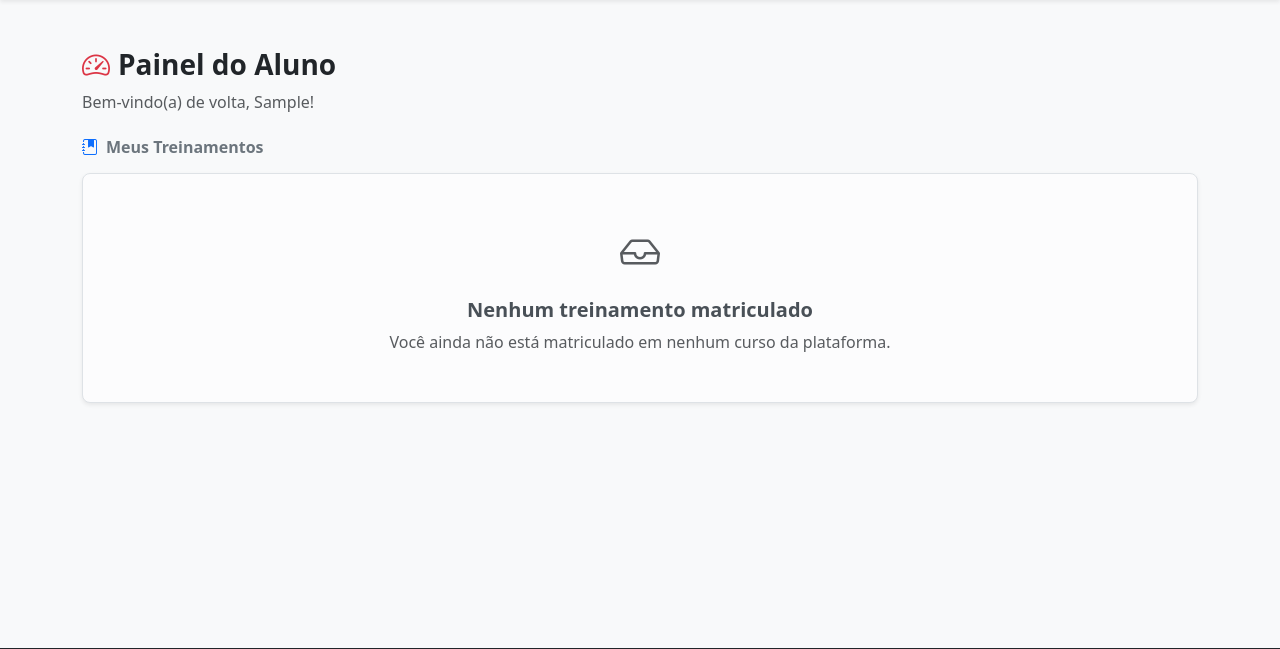
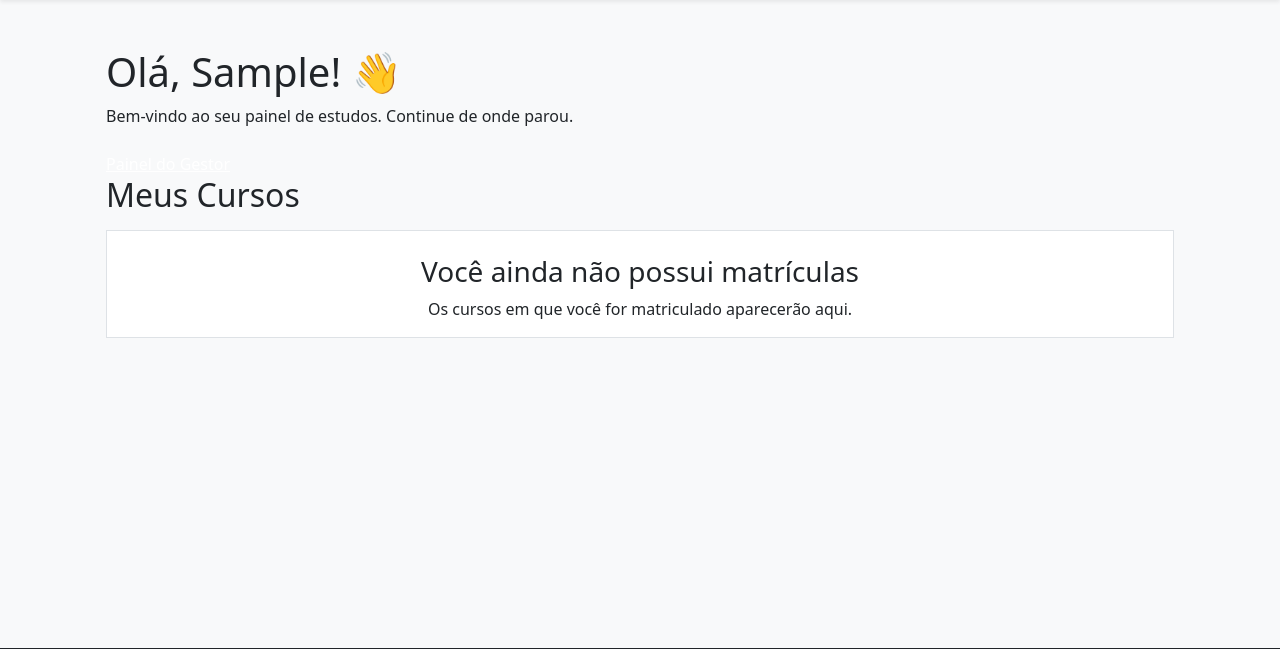
Before and after one commit to matheusbarbosatech/imutavel-fire-lms, a Django app: page /courses/dashboard/ in a window 1280 px wide. Shown: the part 80-729 px from the top of the page. Run offline with Django 5.2, Linux system fonts and the light colour scheme; the visitor is signed in with stand-in values (Sample User, id 1); data that the repository does not hold is empty.

Commit message:
🐛 Corrigindo Erro 500 no painel do aluno (removendo variáveis antigas)

```diff
--- a/apps/courses/templates/courses/student_dashboard.html
+++ b/apps/courses/templates/courses/student_dashboard.html
@@ -1,81 +1,77 @@
 {% extends 'base.html' %}
-
-{% block title %}Painel Operacional - IMUTÁVEL FIRE{% endblock %}
+{% load static %}
 
 {% block content %}
-<div class="mb-4">
-    <h3 class="fw-bold text-dark"><i class="bi bi-speedometer2 text-danger me-2"></i>Painel do Aluno</h3>
-    <p class="text-muted mb-0">Bem-vindo(a) de volta, {{ user.first_name|default:user.username }}!</p>
-</div>
+<div class="max-w-7xl mx-auto px-4 sm:px-6 lg:px-8 py-10">
 
-<!-- 🔔 ÁREA DE NOTIFICAÇÕES (Gatilho da Gamificação e Simulado) -->
-{% if unread_notifications %}
-    <div class="mb-4">
-        <h6 class="fw-bold text-secondary mb-3"><i class="bi bi-bell-fill text-warning me-2"></i>Notificações Recentes</h6>
-        <div class="d-flex flex-column gap-2">
-            {% for notif in unread_notifications %}
-                <div class="alert alert-info d-flex align-items-center shadow-sm border-0 mb-0 py-2" role="alert">
-                    <i class="bi {{ notif.icon }} fs-3 me-3 text-primary"></i>
-                    <div>
-                        <strong class="d-block">{{ notif.title }}</strong>
-                        <span class="small">{{ notif.message }}</span>
+    <!-- Cabeçalho -->
+    <div class="mb-10 flex flex-col md:flex-row md:items-center md:justify-between">
+        <div>
+            <h1 class="text-3xl font-extrabold text-gray-900">
+                Olá, <span class="text-fire-red">{{ user.first_name|default:user.username }}</span>! 👋
+            </h1>
+            <p class="text-gray-600 mt-2">Bem-vindo ao seu painel de estudos. Continue de onde parou.</p>
+        </div>
+        {% if user.is_superuser %}
+        <div class="mt-4 md:mt-0">
+            <a href="/admin/" class="bg-gray-900 hover:bg-gray-800 text-white px-6 py-3 rounded-lg font-bold shadow-md transition">
+                <i class="fa-solid fa-gear mr-2"></i> Painel do Gestor
+            </a>
+        </div>
+        {% endif %}
+    </div>
+
+    <!-- Seção: Meus Cursos Matriculados -->
+    <h2 class="text-2xl font-bold text-gray-800 border-b border-gray-200 pb-2 mb-6">
+        <i class="fa-solid fa-graduation-cap text-fire-red mr-2"></i> Meus Cursos
+    </h2>
+
+    {% if enrollments %}
+        <div class="grid grid-cols-1 md:grid-cols-2 lg:grid-cols-3 gap-6 mb-12">
+            {% for enrollment in enrollments %}
+            <div class="bg-white rounded-2xl shadow-sm border border-gray-100 overflow-hidden hover:shadow-lg transition-shadow duration-300 flex flex-col">
+                <div class="h-3 bg-fire-red w-full"></div>
+                <div class="p-6 flex-1 flex flex-col">
+                    <h3 class="text-xl font-bold text-gray-900 mb-2">{{ enrollment.course.title }}</h3>
+                    <p class="text-gray-600 text-sm mb-6 line-clamp-3">{{ enrollment.course.description }}</p>
+
+                    <div class="mt-auto">
+                        <a href="{% url 'courses:course_detail' enrollment.course.id %}" class="block w-full text-center bg-red-50 hover:bg-fire-red hover:text-white text-fire-red font-semibold py-3 rounded-xl transition duration-300">
+                            Acessar Aulas <i class="fa-solid fa-arrow-right ml-2"></i>
+                        </a>
                     </div>
                 </div>
+            </div>
             {% endfor %}
         </div>
-    </div>
-{% endif %}
+    {% else %}
+        <div class="bg-white p-10 rounded-2xl border border-gray-200 text-center mb-12">
+            <div class="w-16 h-16 bg-gray-100 rounded-full flex items-center justify-center mx-auto mb-4">
+                <i class="fa-solid fa-folder-open text-gray-400 text-2xl"></i>
+            </div>
+            <h3 class="text-lg font-bold text-gray-800">Você ainda não possui matrículas</h3>
+            <p class="text-gray-500 mt-2">Os cursos em que você for matriculado aparecerão aqui.</p>
+        </div>
+    {% endif %}
 
-<!-- ⏰ ALERTA DE VENCIMENTO DE RECICLAGEM (NRs e CBMERJ) -->
-{% if expiring_certificates %}
-    <div class="mb-4">
-        <h6 class="fw-bold text-secondary mb-3"><i class="bi bi-exclamation-triangle-fill text-danger me-2"></i>Atenção: Reciclagem Próxima</h6>
-        <div class="d-flex flex-column gap-2">
-            {% for cert in expiring_certificates %}
-                <div class="alert alert-danger d-flex align-items-center shadow-sm border-0 mb-0 py-3" role="alert">
-                    <i class="bi bi-shield-exclamation fs-1 me-3"></i>
-                    <div class="flex-grow-1">
-                        <strong>{{ cert.course.title }}</strong><br>
-                        <span class="small">Sua certificação expira em <b>{{ cert.expires_at|date:"d/m/Y" }}</b>. Renove sua qualificação operacional para manter-se apto!</span>
-                    </div>
-                    <a href="{% url 'courses:course_detail' cert.course.slug %}" class="btn btn-danger btn-sm fw-bold shadow-sm text-nowrap ms-3">
-                        <i class="bi bi-arrow-repeat me-1"></i> Iniciar Reciclagem
-                    </a>
-                </div>
+    <!-- Seção: Cursos Disponíveis para Matrícula -->
+    {% if available_courses %}
+        <h2 class="text-2xl font-bold text-gray-800 border-b border-gray-200 pb-2 mb-6">
+            <i class="fa-solid fa-fire text-orange-500 mr-2"></i> Cursos Disponíveis na Plataforma
+        </h2>
+
+        <div class="grid grid-cols-1 md:grid-cols-2 lg:grid-cols-3 gap-6">
+            {% for course in available_courses %}
+            <div class="bg-white rounded-2xl border border-gray-200 p-6 opacity-75 hover:opacity-100 transition-opacity">
+                <h3 class="text-lg font-bold text-gray-900 mb-2">{{ course.title }}</h3>
+                <p class="text-gray-500 text-sm mb-4 line-clamp-2">{{ course.description }}</p>
+                <button class="w-full bg-gray-100 text-gray-700 font-semibold py-2 rounded-lg cursor-not-allowed">
+                    <i class="fa-solid fa-lock mr-2"></i> Requer Matrícula Administrativa
+                </button>
+            </div>
             {% endfor %}
         </div>
-    </div>
-{% endif %}
+    {% endif %}
 
-<!-- 📚 GRADE DE TREINAMENTOS MATRICULADOS -->
-<h6 class="fw-bold text-secondary mb-3"><i class="bi bi-journal-bookmark-fill text-primary me-2"></i>Meus Treinamentos</h6>
-<div class="row">
-    {% for enrollment in enrollments %}
-        <div class="col-md-4 mb-4">
-            <div class="card h-100 shadow-sm border-0 rounded-3 overflow-hidden">
-                <div class="bg-dark text-white p-3 text-center">
-                    <i class="bi bi-fire text-danger fs-1"></i>
-                </div>
-                <div class="card-body">
-                    <span class="badge bg-danger mb-2">Treinamento Ativo</span>
-                    <h5 class="card-title fw-bold text-dark mb-1">{{ enrollment.course.title }}</h5>
-                    <p class="card-text text-muted small mb-0">{{ enrollment.course.description|truncatewords:15 }}</p>
-                </div>
-                <div class="card-footer bg-white border-top-0 pt-0 pb-3 px-3">
-                    <a href="{% url 'courses:course_detail' enrollment.course.slug %}" class="btn btn-outline-danger w-100 fw-bold">
-                        <i class="bi bi-play-circle-fill me-1"></i> Acessar Treinamento
-                    </a>
-                </div>
-            </div>
-        </div>
-    {% empty %}
-        <div class="col-12">
-            <div class="alert alert-light text-center p-5 border shadow-sm rounded-3">
-                <i class="bi bi-inbox fs-1 text-muted"></i>
-                <h5 class="mt-3 fw-bold">Nenhum treinamento matriculado</h5>
-                <p class="text-muted mb-0">Você ainda não está matriculado em nenhum curso da plataforma.</p>
-            </div>
-        </div>
-    {% endfor %}
 </div>
 {% endblock %}
```
